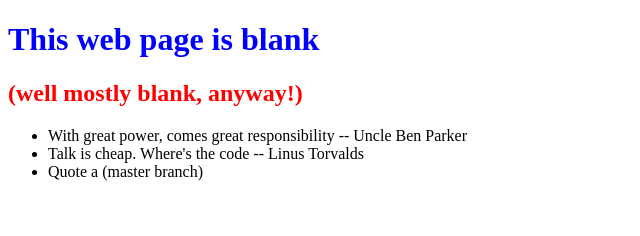
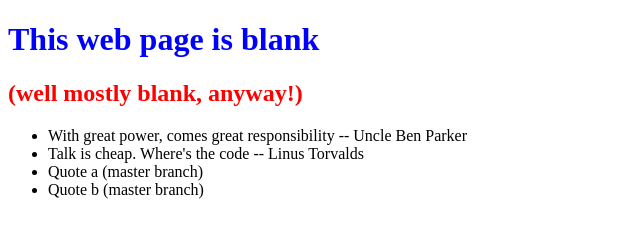
Before and after one commit to bartandsap/0main_openSAP_repo, a plain HTML site: page index.html in a window 1280 px wide. Shown: the whole page, without its empty margins (0-640 px from the left). Drawn offline with Linux system fonts and the light colour scheme.

Commit message:
Added quote b (master branch)

```diff
--- a/index.html
+++ b/index.html
@@ -13,6 +13,7 @@
 			<li>With great power, comes great responsibility -- Uncle Ben Parker</li>
 			<li>Talk is cheap. Where's the code -- Linus Torvalds</li>
 			<li>Quote a (master branch)</li>
+			<li>Quote b (master branch)</li>
 		</ul>
 	</body>
 </html>
```
